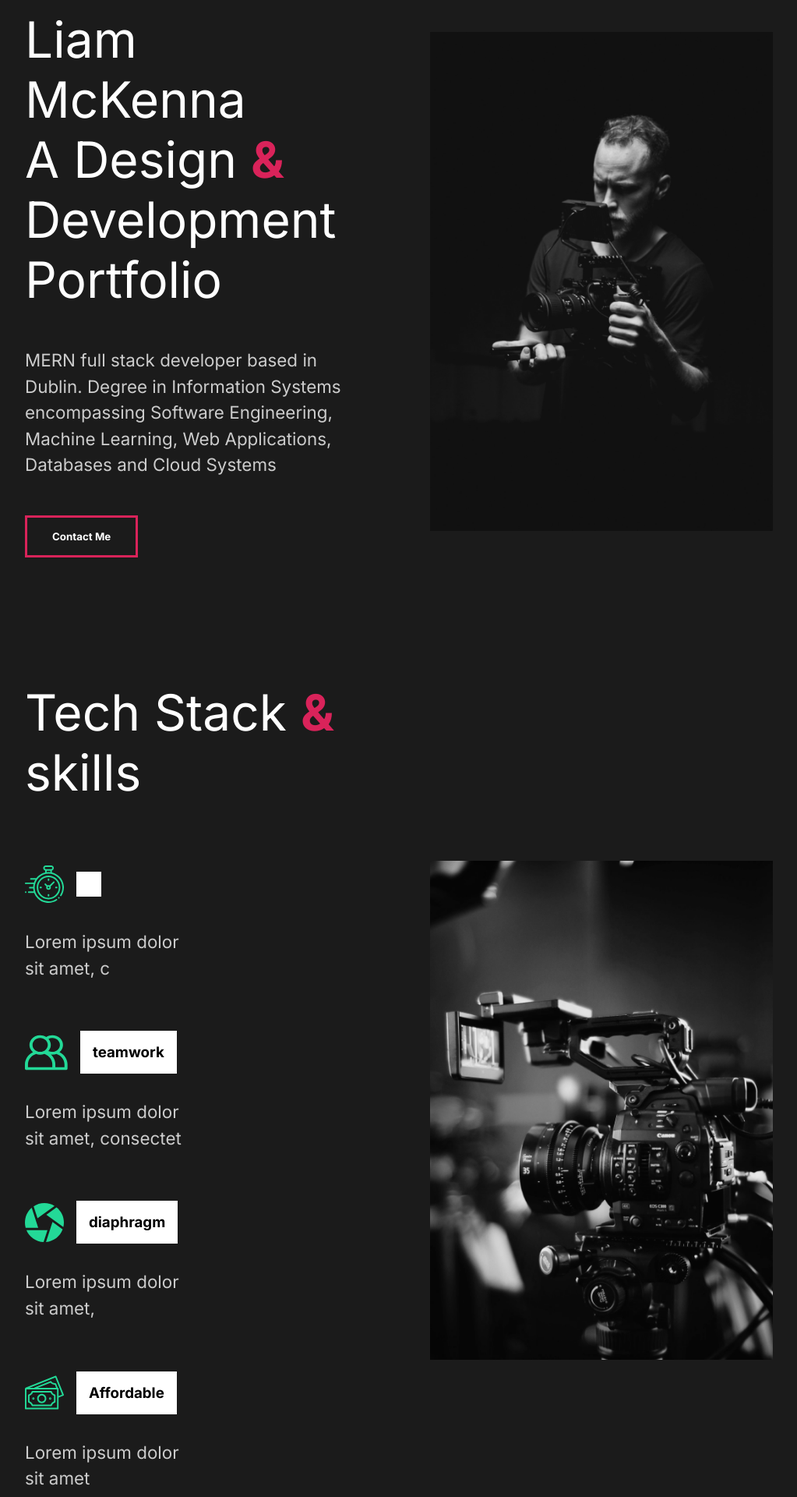
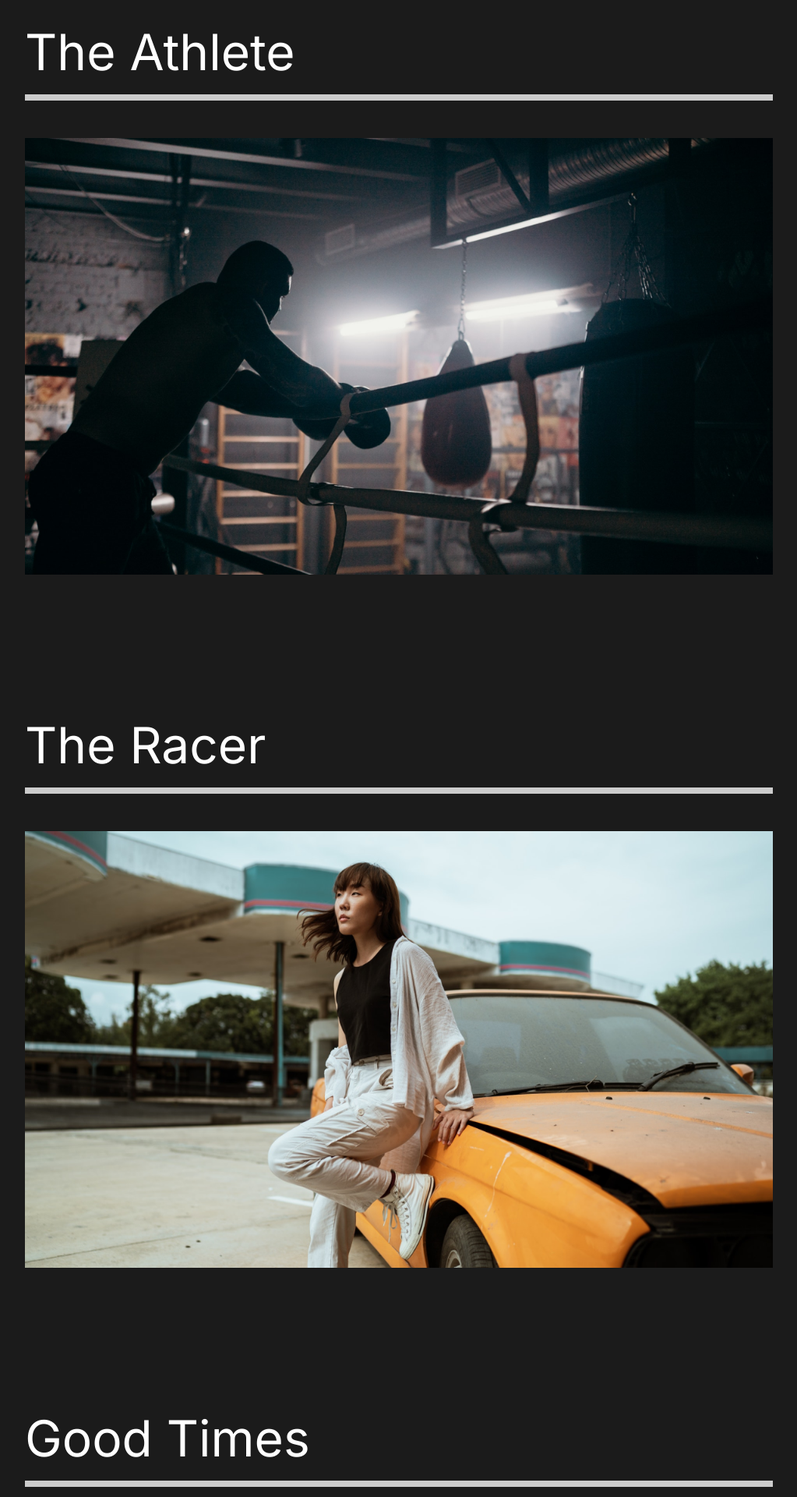
Before and after one commit to Liam-McKenna/capture, a React (Create React App) app: page /work in a window 1280 px wide. Shown: the part 180-2100 px from the top of the page at 78% size, without its empty margins (128-1151 px from the left). Built offline with nearby package versions, Linux system fonts and the light colour scheme.

Commit message:
7. autosave

```diff
--- a/src/App.js
+++ b/src/App.js
@@ -6,13 +6,28 @@
 
 //import pages
 import AboutUs from "./pages/AboutUs";
+import OurWork from "./pages/OurWork";
+import ContactUs from "./pages/ContactUs";
+
+//router
+import { Switch, Route } from "react-router-dom";
 
 function App() {
   return (
     <div className="App">
       <GlobalStyle />
       <Nav />
-      <AboutUs />
+      <Switch>
+        <Route path="/" exact>
+          <AboutUs />
+        </Route>
+        <Route path="/work">
+          <OurWork />
+        </Route>
+        <Route path="/contact">
+          <ContactUs />
+        </Route>
+      </Switch>
     </div>
   );
 }
--- a/src/components/Nav.js
+++ b/src/components/Nav.js
@@ -1,23 +1,24 @@
 import React from "react";
 import styled from "styled-components";
+import { Link } from "react-router-dom";
 
 const Nav = () => {
   return (
     <StyledNav>
       <h1>
-        <a id="logo" href="#">
+        <Link id="logo" to="/">
           Liam McKenna
-        </a>
+        </Link>
       </h1>
       <ul>
         <li>
-          <a href="#">1.About Us</a>
+          <Link to="/">1.About Us</Link>
         </li>
         <li>
-          <a href="#">2. Our Work</a>
+          <Link to="/work">2. Our Work</Link>
         </li>
         <li>
-          <a href="#">3. Contact Me</a>
+          <Link to="/contact">3. Contact Me</Link>
         </li>
       </ul>
     </StyledNav>
--- a/src/index.js
+++ b/src/index.js
@@ -1,13 +1,18 @@
-import React from 'react';
-import ReactDOM from 'react-dom';
-import App from './App';
-import reportWebVitals from './reportWebVitals';
+import React from "react";
+import ReactDOM from "react-dom";
+import App from "./App";
+import reportWebVitals from "./reportWebVitals";
+
+//router
+import { BrowserRouter } from "react-router-dom";
 
 ReactDOM.render(
   <React.StrictMode>
-    <App />
+    <BrowserRouter>
+      <App />
+    </BrowserRouter>
   </React.StrictMode>,
-  document.getElementById('root')
+  document.getElementById("root")
 );
 
 // If you want to start measuring performance in your app, pass a function
--- /dev/null
+++ b/src/pages/ContactUs.js
@@ -0,0 +1,12 @@
+import React from "react";
+import styled from "styled-components";
+
+const ContactUs = () => {
+  return (
+    <div>
+      <h1>Contact Us</h1>
+    </div>
+  );
+};
+
+export default ContactUs;
--- /dev/null
+++ b/src/pages/OurWork.js
@@ -0,0 +1,61 @@
+import React from "react";
+import styled from "styled-components";
+import { Link } from "react-router-dom";
+//images
+import athlete from "../img/athlete-small.png";
+import theracer from "../img/theracer-small.png";
+import goodtimes from "../img/goodtimes-small.png";
+
+const OurWork = () => {
+  return (
+    <Work>
+      <Movie>
+        <h2>The Athlete</h2>
+        <div className="line"></div>
+        <Link>
+          <img src={athlete} alt="athlete" />
+        </Link>
+      </Movie>
+      <Movie>
+        <h2>The Racer</h2>
+        <div className="line"></div>
+        <Link>
+          <img src={theracer} alt="theracer" />
+        </Link>
+      </Movie>
+      <Movie>
+        <h2>Good Times</h2>
+        <div className="line"></div>
+        <Link>
+          <img src={goodtimes} alt="goodtimes" />
+        </Link>
+      </Movie>
+    </Work>
+  );
+};
+
+const Work = styled.div`
+  min-height: 100vh;
+  overflow: hidden;
+  padding: 5rem 10rem;
+  h2 {
+    color: white;
+    padding: 1rem 0rem;
+  }
+`;
+
+const Movie = styled.div`
+  padding-bottom: 10rem;
+  .line {
+    height: 0.5rem;
+    background-color: #cccccc;
+    margin-bottom: 3rem;
+  }
+  img {
+    width: 100%;
+    height: 70vh;
+    object-fit: cover;
+  }
+`;
+
+export default OurWork;
```
Also changed, not shown: src/movieState.js (added, +16 -0 lines), 1 other file (tests, documents, lock files or other folders).
